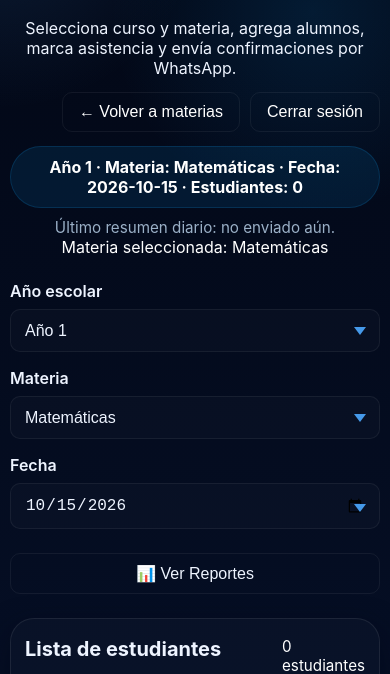
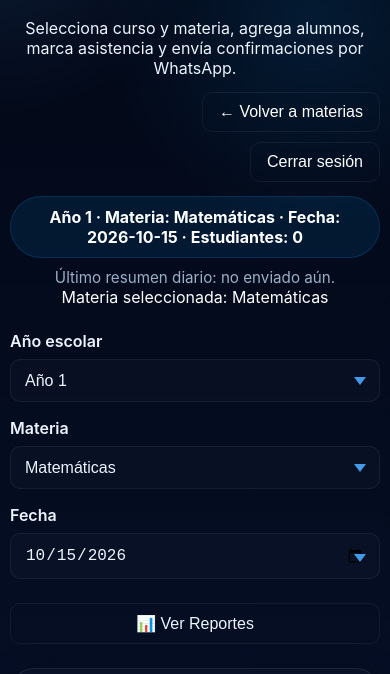
Before and after one commit to InstitutoLP/asistencias, a website: page registro.html in a window 390 px wide. Shown: the part 95-769 px from the top of the page. Drawn offline with nearby package versions, Linux system fonts and the light colour scheme; no server answers.

Commit message:
Update styles.css

```diff
--- a/styles.css
+++ b/styles.css
@@ -402,7 +402,8 @@ body {
   position: absolute;
   top: 0;
   right: 0;
-  align-items: center;
+  flex-direction: column;
+  align-items: flex-end;
   flex-wrap: nowrap !important;
 }
 
@@ -462,7 +463,9 @@ body {
 
   #mainView .header-actions {
     position: static;
+    flex-direction: column;
     justify-content: flex-end;
+    align-items: flex-end;
     flex-wrap: wrap !important;
     margin-top: 14px;
   }
```
